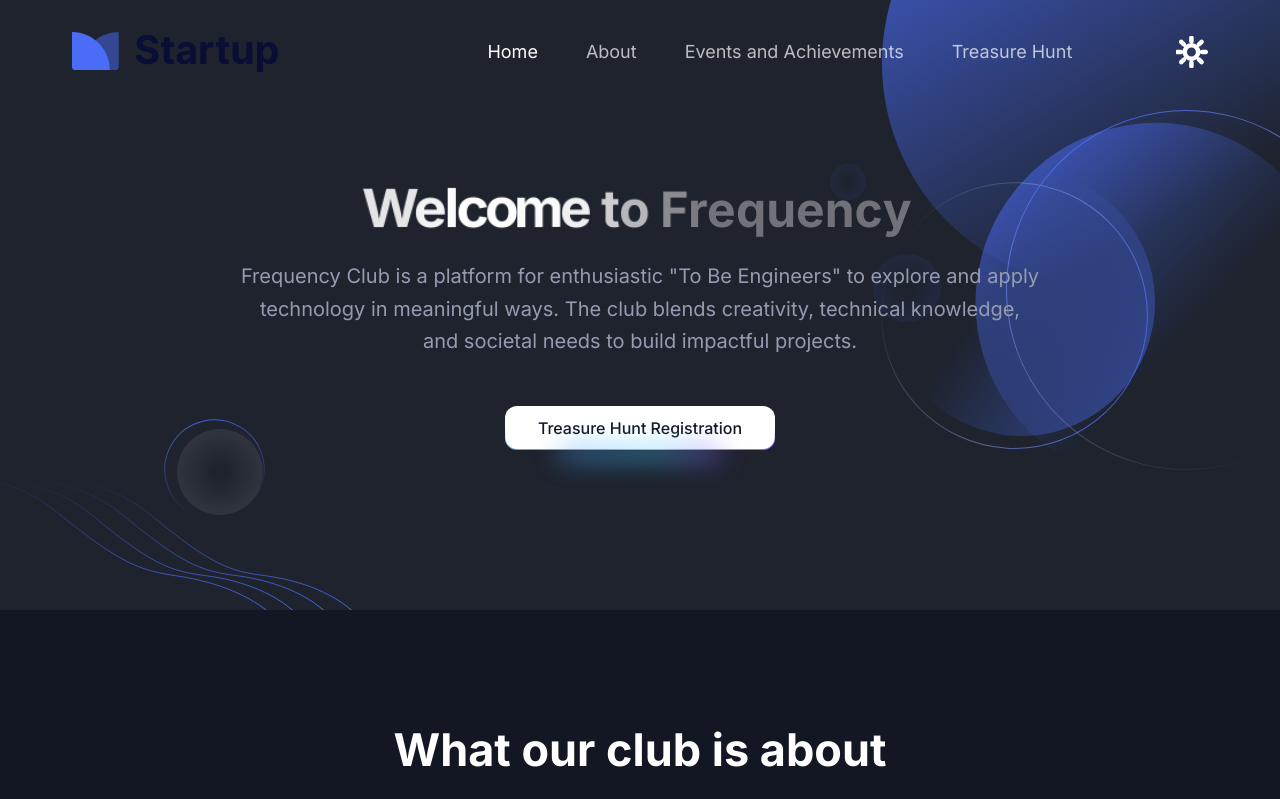
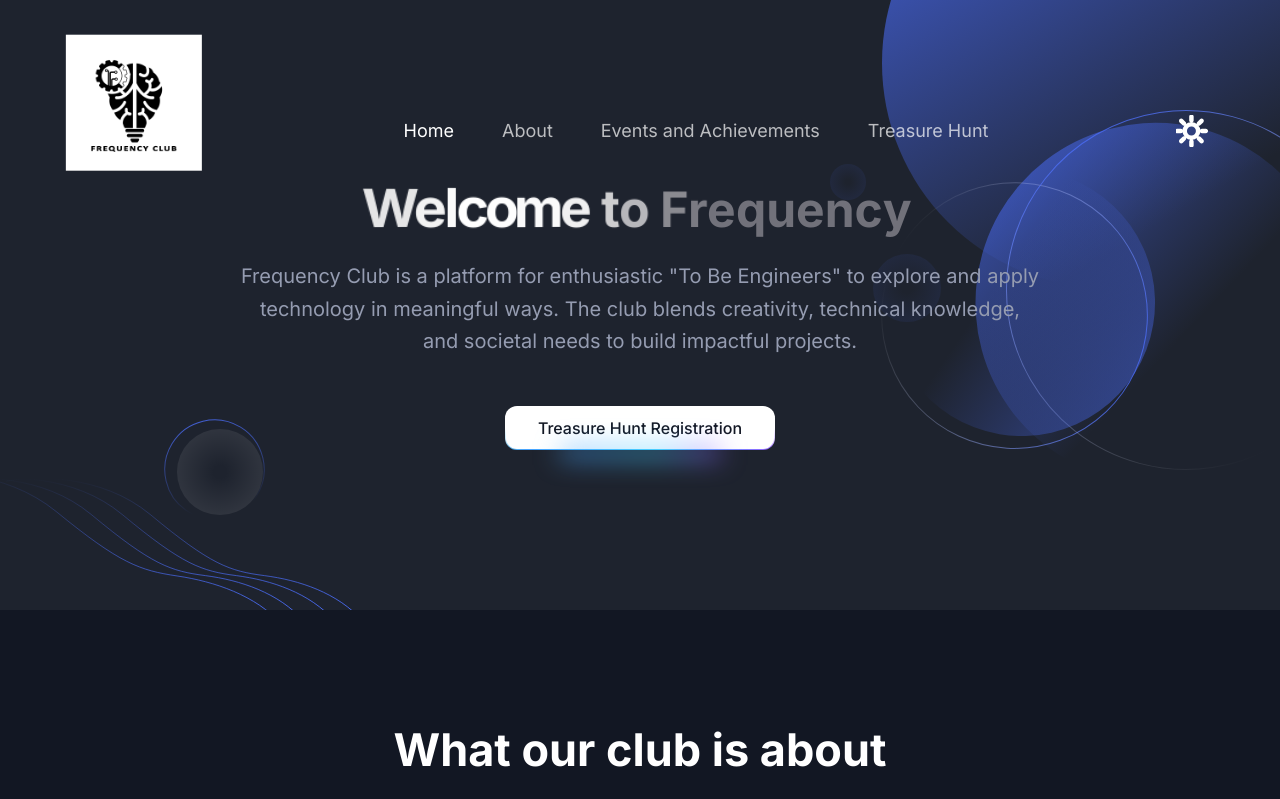
Before and after one commit to nerdylua/Frequency-website, a Next.js app: page / in a window 1280 px wide. Shown: the top 799 px of the page. Built offline with nearby package versions, Linux system fonts and the light colour scheme.

Commit message:
Changed the header and logo (#10)
* Add files via upload

* Update index.tsx

```diff
--- a/components/Header/index.tsx
+++ b/components/Header/index.tsx
@@ -86,63 +86,39 @@ const Header = () => {
       >
         <div className="container">
           <div className="relative flex items-center justify-between">
-            <div className="w-60 max-w-full px-4 xl:mr-4">
+            {/* Logo at far left */}
+            <div className="w-40 max-w-full px-2 xl:mr-4 flex-shrink-0">
               <Link
                 href="/"
-                className={`header-logo block w-full ${
+                className={`header-logo block ${
                   sticky ? "py-5 lg:py-2" : "py-8"
-                } `}
+                }`}
               >
                 <Image
-                  src="/images/logo/logo-2.svg"
+                  src="/images/logo/vectorised_logo.svg"
                   alt="logo"
                   width={140}
-                  height={30}
-                  className="w-full dark:hidden"
+                  height={40}
+                  className="object-contain dark:hidden"
                 />
                 <Image
-                  src="/images/logo/logo.svg"
+                  src="/images/logo/vectorised_logo_white.svg"
                   alt="logo"
                   width={140}
-                  height={30}
-                  className="hidden w-full dark:block"
+                  height={40}
+                  className="object-contain hidden dark:block"
                 />
               </Link>
             </div>
-            <div className="flex items-center gap-4">
-              <div className="lg:hidden">
-                <ThemeToggler />
-              </div>
-              <button
-                onClick={navbarToggleHandler}
-                id="navbarToggler"
-                aria-label="Mobile Menu"
-                className="block rounded-lg px-3 py-[6px] ring-primary focus:ring-2 lg:hidden"
-              >
-                <span
-                  className={`relative my-1.5 block h-0.5 w-[30px] bg-black transition-all duration-300 dark:bg-white ${
-                    navbarOpen ? " top-[7px] rotate-45" : " "
-                  }`}
-                />
-                <span
-                  className={`relative my-1.5 block h-0.5 w-[30px] bg-black transition-all duration-300 dark:bg-white ${
-                    navbarOpen ? "opacity-0 " : " "
-                  }`}
-                />
-                <span
-                  className={`relative my-1.5 block h-0.5 w-[30px] bg-black transition-all duration-300 dark:bg-white ${
-                    navbarOpen ? " top-[-8px] -rotate-45" : " "
-                  }`}
-                />
-              </button>
-            </div>
+            {/* Centered navbar */}
+            <div className="flex-1 flex justify-center">
               <nav
                 id="navbarCollapse"
-              className={`navbar absolute right-0 top-full z-30 w-[250px] rounded border-[.5px] border-body-color/50 bg-white px-6 py-4 duration-300 dark:border-body-color/20 dark:bg-dark lg:visible lg:static lg:w-auto lg:border-none lg:!bg-transparent lg:p-0 lg:opacity-100 ${
+                className={`navbar w-auto rounded border-[4px] border-body-color/50 bg-white px-3 py-1 duration-300 dark:border-body-color/20 dark:bg-dark lg:visible lg:static lg:w-auto lg:border-none lg:!bg-transparent lg:p-0 lg:opacity-100 ${
                   navbarOpen
-                  ? "visibility top-full opacity-100"
-                  : "invisible top-[120%] opacity-0"
-              }`}
+                    ? "absolute left-1/2 top-full z-30 -translate-x-1/2 visibility opacity-100"
+                    : "absolute left-1/2 top-[120%] z-30 -translate-x-1/2 invisible opacity-0"
+                } lg:relative lg:top-0 lg:left-0 lg:translate-x-0`}
               >
                 <ul className="block lg:flex lg:space-x-8 xl:space-x-12">
                   {menuData.map((menuItem, index) => (
@@ -151,7 +127,7 @@ const Header = () => {
                         <Link
                           href={menuItem.path}
                           onClick={() => handleNavigation(menuItem.path)}
-                        className={`flex py-2 text-lg lg:mr-0 lg:inline-flex lg:px-0 lg:py-6 ${
+                          className={`flex py-1 text-lg lg:mr-0 lg:inline-flex lg:px-0 lg:py-2 ${
                             usePathName === menuItem.path
                               ? "text-primary dark:text-white"
                               : "text-dark hover:text-primary dark:text-white/70 dark:hover:text-white"
@@ -199,7 +175,34 @@ const Header = () => {
                   ))}
                 </ul>
               </nav>
-            <div className="flex items-center justify-end pr-4 lg:pr-0">
+            </div>
+            {/* Right side: theme toggler and mobile menu */}
+            <div className="flex items-center gap-4">
+              <div className="lg:hidden">
+                <ThemeToggler />
+              </div>
+              <button
+                onClick={navbarToggleHandler}
+                id="navbarToggler"
+                aria-label="Mobile Menu"
+                className="block rounded-lg px-3 py-[6px] ring-primary focus:ring-2 lg:hidden"
+              >
+                <span
+                  className={`relative my-1.5 block h-0.5 w-[30px] bg-black transition-all duration-300 dark:bg-white ${
+                    navbarOpen ? " top-[7px] rotate-45" : " "
+                  }`}
+                />
+                <span
+                  className={`relative my-1.5 block h-0.5 w-[30px] bg-black transition-all duration-300 dark:bg-white ${
+                    navbarOpen ? "opacity-0 " : " "
+                  }`}
+                />
+                <span
+                  className={`relative my-1.5 block h-0.5 w-[30px] bg-black transition-all duration-300 dark:bg-white ${
+                    navbarOpen ? " top-[-8px] -rotate-45" : " "
+                  }`}
+                />
+              </button>
               <div className="hidden lg:block">
                 <ThemeToggler />
               </div>
```
Also changed, not shown: public/images/logo/vectorised_logo.svg (added), public/images/logo/vectorised_logo_white.svg (added). Lines whose indentation alone changed are shown as unchanged.
